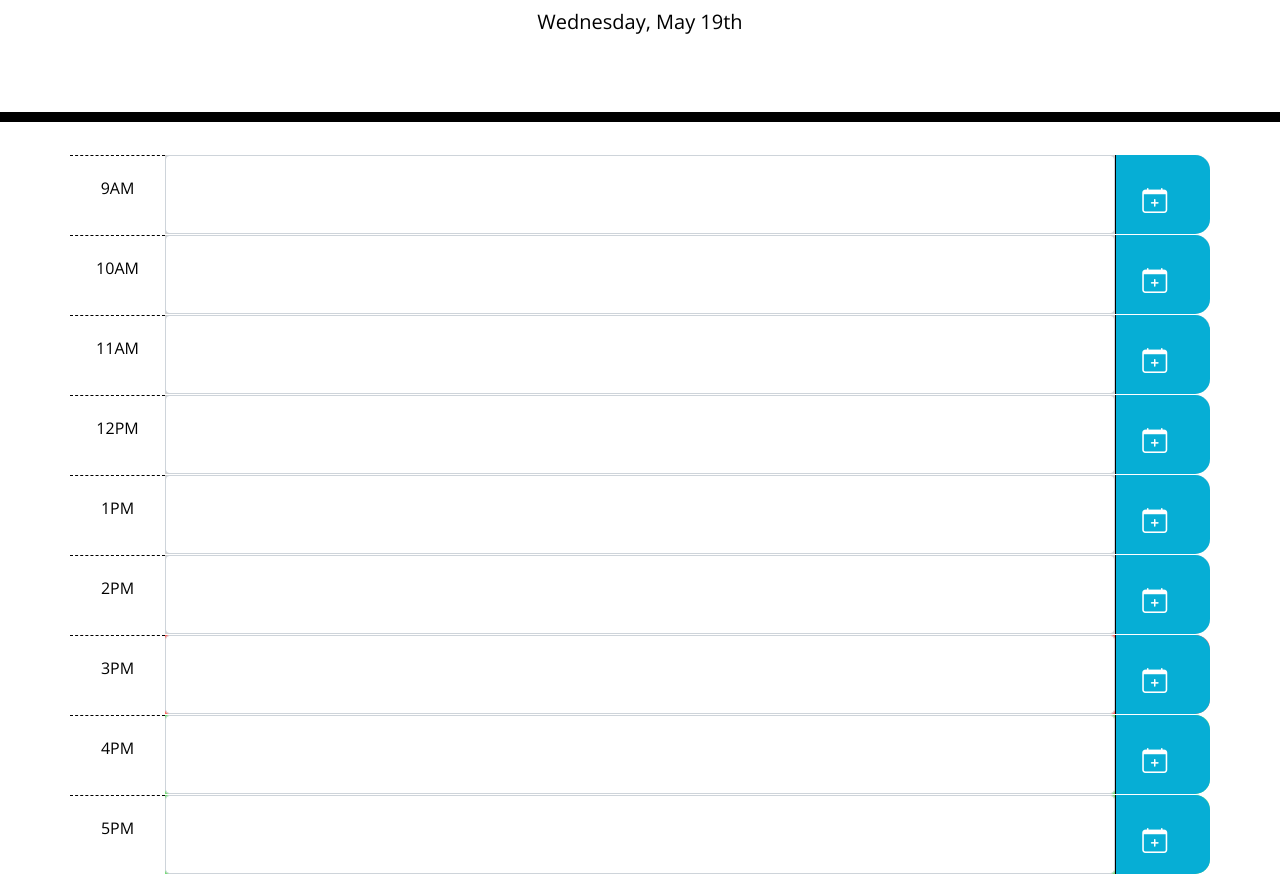
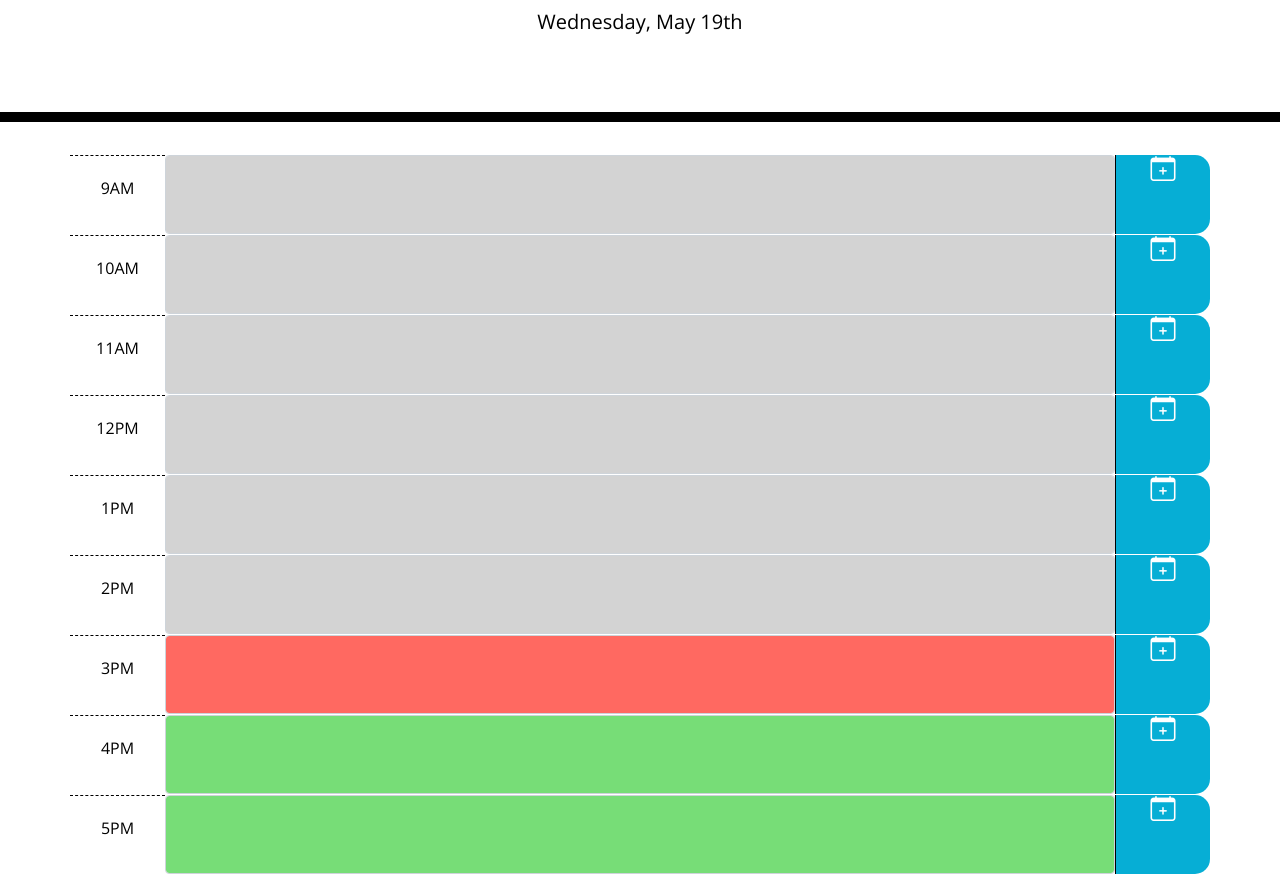
Before and after one commit to ksfallon/Work-Day-Scheduler, a plain HTML site: page index.html in a window 1280 px wide. Shown: the part 182-1056 px from the top of the page. Drawn offline with nearby package versions, Linux system fonts and the light colour scheme.

Commit message:
i figured out how to get the colors to change, instead of attaching the color change to the parent, i attached it back to the child textarea. I gave all textareas the id of 'text-#' depending on the military time of day and used 'description' in the class.each(function()) instead of the parent. I also realized that i couldnt use the === for current time because currentHourEl is 'any' while blockId is 'number'

```diff
--- a/css/style.css
+++ b/css/style.css
@@ -4,6 +4,7 @@ body {
   line-height: 1;
 }
 
+/* html given element where the events are entered */
 textarea {
   background: transparent;
   border: none;
@@ -13,6 +14,7 @@ textarea {
   padding: 10px;
 }
 
+/* header at top of page with current date */
 .jumbotron {
   text-align: center;
   background-color: transparent;
@@ -30,35 +32,41 @@ textarea {
   border-radius: 15px;
 }
 
+/* the parent divs for each hour, 9 total */
 .row {
   white-space: pre-wrap;
   height: 80px;
   border-top: 1px solid white;
 }
 
+/* belong to column 1 with the times 9am-5pm */
 .hour {
   background-color: #ffffff;
   color: #000000;
   border-top: 1px dashed #000000;
 }
 
+/* class added to second column of text depening on current-time */
 .past {
   background-color: #d3d3d3;
   color: white;
 }
 
+/* class added to second column of text depening on current-time */
 .present {
   background-color: #ff6961;
   color: white;
 }
 
+/* class added to second column of text depening on current-time */
 .future {
   background-color: #77dd77;
   color: white;
 }
 
+/* added to third column with the buttons */
 .saveBtn {
-  display: inline-block;
+  display: flex;
   justify-content: center;
   border-left: 1px solid black;
   border-top-right-radius: 15px;
@@ -68,7 +76,7 @@ textarea {
 }
 
 .bi {
-  /* align-items: center; */
+  align-items: center;
   font-size: 25px;
   color: white;
 }
--- a/index.html
+++ b/index.html
@@ -35,7 +35,7 @@
 
           <div id="9am" class="hour col-1 text-center time p-4">9AM</div>
 
-          <textarea class=" description time-event form-control col-10" aria-label="With textarea"></textarea>
+          <textarea id="text-9" class=" description form-control col-10" aria-label="With textarea"></textarea>
 
           <a id="btn9" type="button" onClick="localSAllEvents()" class="col-1 saveBtn btn-info">
             <i class="bi bi-calendar-plus"></i>
@@ -47,7 +47,7 @@
 
           <div id="10am" class="hour col-1 text-center time p-4">10AM</div>
 
-          <textarea class="description time-event form-control col-10" aria-label="With textarea"></textarea>
+          <textarea id="text-10" class="description form-control col-10" aria-label="With textarea"></textarea>
 
           <a id="btn10" type="button" onClick="localSAllEvents()" class="col-1 saveBtn btn-info">
             <i class="bi bi-calendar-plus"></i>
@@ -59,7 +59,7 @@
 
           <div id="11am" class="hour col-1 text-center time p-4">11AM</div>
 
-          <textarea  class="description time-event form-control col-10" aria-label="With textarea"></textarea>
+          <textarea id="text-11"  class="description form-control col-10" aria-label="With textarea"></textarea>
 
           <a id="btn11" type="button" onClick="localSAllEvents()" class="col-1 saveBtn btn-info">
             <i class="bi bi-calendar-plus"></i>
@@ -71,7 +71,7 @@
 
           <div id="12am" class="hour col-1 text-center time p-4">12PM</div>
 
-          <textarea  class="description time-event form-control col-10" aria-label="With textarea"></textarea>
+          <textarea id="text-12" class="description form-control col-10" aria-label="With textarea"></textarea>
 
           <a id="btn12" type="button" onClick="localSAllEvents()" class="col-1 saveBtn btn-info">
             <i class="bi bi-calendar-plus"></i>
@@ -83,7 +83,7 @@
 
           <div id="1pm" class="hour col-1 text-center time p-4">1PM</div>
 
-          <textarea  class="description time-event form-control col-10" aria-label="With textarea"></textarea>
+          <textarea id="text-13" class="description form-control col-10" aria-label="With textarea"></textarea>
 
           <a id="btn1" type="button" onClick="localSAllEvents()" class="col-1 saveBtn btn-info">
             <i class="bi bi-calendar-plus"></i>
@@ -95,7 +95,7 @@
 
           <div id="2pm" class="hour col-1 text-center time p-4">2PM</div>
 
-          <textarea  class="description time-event form-control col-10" aria-label="With textarea"></textarea>
+          <textarea id="text-14" class="description form-control col-10" aria-label="With textarea"></textarea>
 
           <a id="btn2" type="button" onClick="localSAllEvents()" class="col-1 saveBtn btn-info">
             <i class="bi bi-calendar-plus"></i>
@@ -107,7 +107,7 @@
 
           <div id="3pm" class="hour col-1 text-center time p-4">3PM</div>
 
-          <textarea  class="description time-event form-control col-10" aria-label="With textarea"></textarea>
+          <textarea id="text-15" class="description form-control col-10" aria-label="With textarea"></textarea>
 
           <a id="btn3" type="button" onClick="localSAllEvents()" class="col-1 saveBtn btn-info">
             <i class="bi bi-calendar-plus"></i>
@@ -119,7 +119,7 @@
 
           <div id="4pm" class="hour col-1 text-center time p-4">4PM</div>
 
-          <textarea  class="description time-event form-control col-10" aria-label="With textarea"></textarea>
+          <textarea id="text-16" class="description form-control col-10" aria-label="With textarea"></textarea>
 
           <a id="btn4" type="button" onClick="localSAllEvents()" class="col-1 saveBtn btn-info">
             <i class="bi bi-calendar-plus"></i>
@@ -131,7 +131,7 @@
 
           <div id="5pm" class="hour col-1 text-center time p-4">5PM</div>
 
-          <textarea  class="description time-event form-control col-10" aria-label="With textarea"></textarea>
+          <textarea id="text-17" class="description form-control col-10" aria-label="With textarea"></textarea>
 
           <a id="btn5" type="button" onClick="localSAllEvents()" class="col-1 saveBtn btn-info">
             <i class="bi bi-calendar-plus"></i>
--- a/js/script.js
+++ b/js/script.js
@@ -14,16 +14,16 @@ var IDstring = []
 
 function changeTextColor() {
 
-    var currentHourEl = moment().hours();
+    var currentHourEl = moment().format("HH");
 
-    $(".time-block").each(function() {
+    $(".description").each(function() {
 
         var blockId = parseInt($(this).attr("id").split("-")[1])
         blockId
         if (blockId < currentHourEl){
             $(this).addClass("past")
 
-        } else if (currentHourEl === blockId){
+        } else if (currentHourEl == blockId){
             $(this).removeClass("past")
             $(this).addClass("present")
 
```
